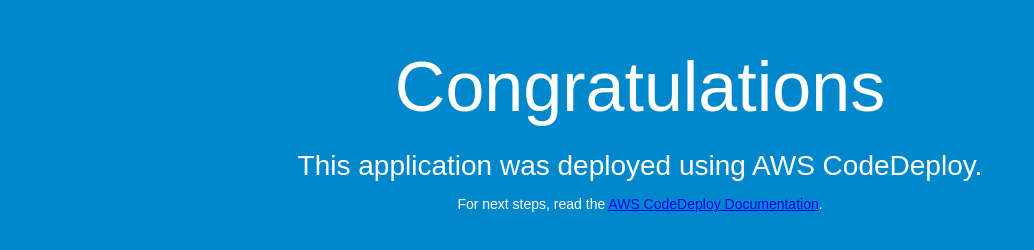
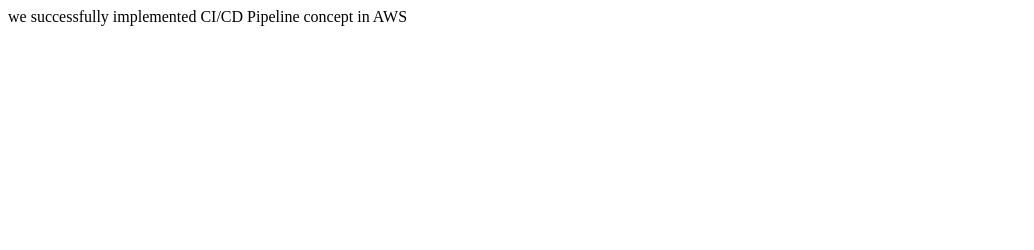
Before and after one commit to VandanaBhavirisetty/webserverapp, a plain HTML site: page index.html in a window 1280 px wide. Shown: the whole page, without its empty margins (0-1034 px from the left). Drawn offline with Linux system fonts and the light colour scheme.

Commit message:
Update index.html

```diff
--- a/index.html
+++ b/index.html
@@ -1,34 +1 @@
-<!DOCTYPE html>
-<html>
-<head>
-  <meta charset="utf-8">
-  <title>Sample Deployment</title>
-  <style>
-    body {
-      color: #ffffff;
-      background-color: #0188cc;
-      font-family: Arial, sans-serif;
-      font-size: 14px;
-    }
-
-    h1 {
-      font-size: 500%;
-      font-weight: normal;
-      margin-bottom: 0;
-    }
-
-    h2 {
-      font-size: 200%;
-      font-weight: normal;
-      margin-bottom: 0;
-    }
-  </style>
-</head>
-<body>
-  <div align="center">
-    <h1>Congratulations</h1>
-    <h2>This application was deployed using AWS CodeDeploy.</h2>
-    <p>For next steps, read the <a href="http://aws.amazon.com/documentation/codedeploy">AWS CodeDeploy Documentation</a>.</p>
-  </div>
-</body>
-</html>
+we successfully implemented CI/CD Pipeline concept in AWS
```
